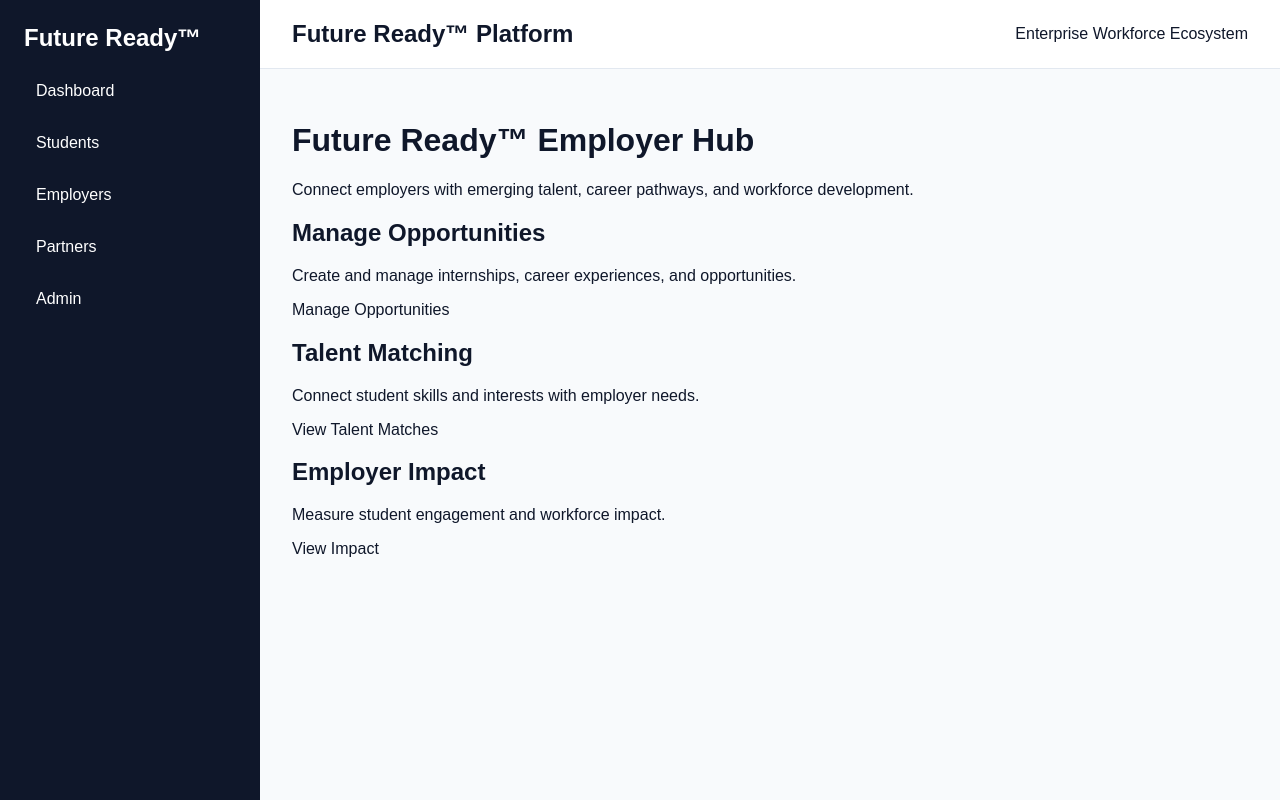
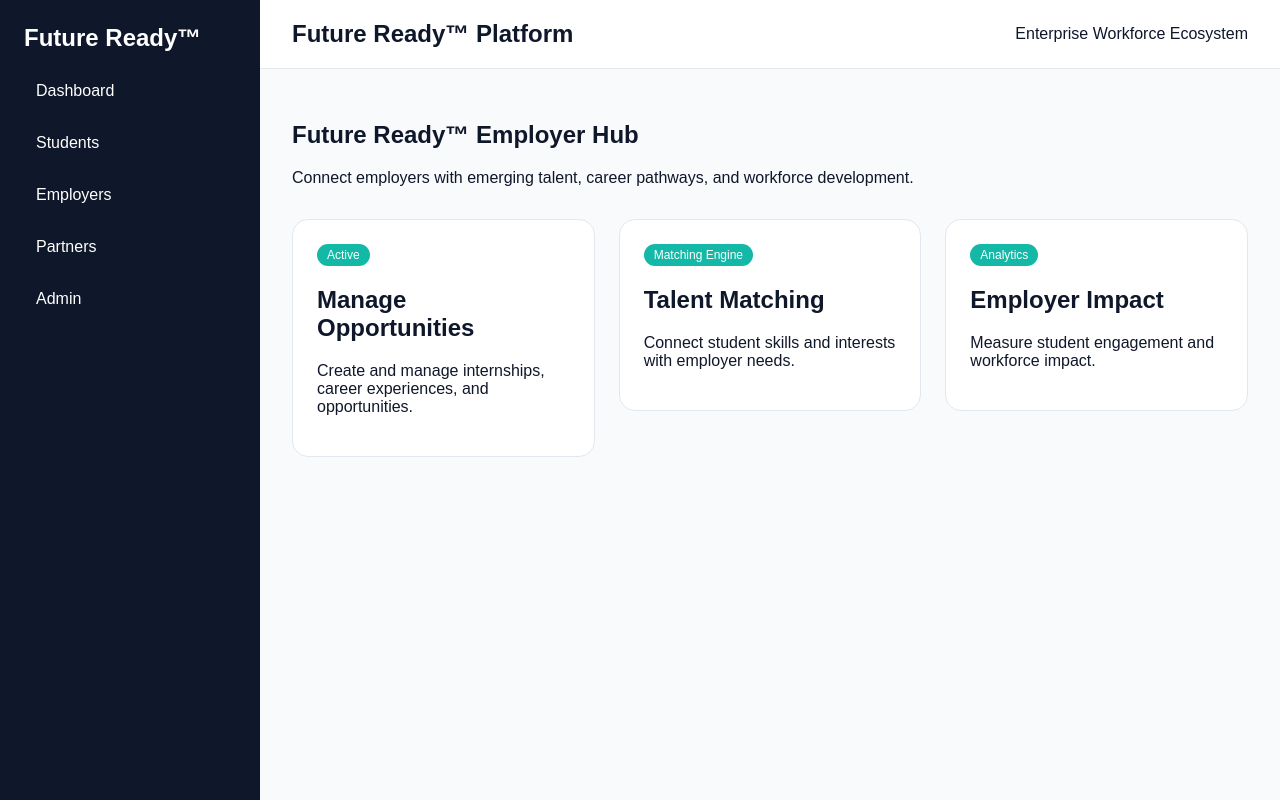
Before and after one commit to Link-Lake-Norman/Build6-, a Next.js app: page /employer-hub in a window 1280 px wide. Built offline with nearby package versions, Linux system fonts and the light colour scheme.

Commit message:
Refactor employer hub using Future Ready design system

```diff
--- a/app/employer-hub/page.tsx
+++ b/app/employer-hub/page.tsx
@@ -1,37 +1,59 @@
 import Link from "next/link";
+
+import Card from "@/components/ui/Card";
+import SectionHeader from "@/components/ui/SectionHeader";
+import Badge from "@/components/ui/Badge";
+
 
 export default function EmployerHubPage() {
 
   return (
+
     <main>
 
-      <h1>
-        Future Ready™ Employer Hub
-      </h1>
-
-      <p>
-        Connect employers with emerging talent, career pathways, and workforce development.
-      </p>
+      <SectionHeader
+        title="Future Ready™ Employer Hub"
+        description="Connect employers with emerging talent, career pathways, and workforce development."
+      />
 
 
-      <section>
+      <section
+        style={{
+          display: "grid",
+          gridTemplateColumns: "repeat(auto-fit, minmax(260px, 1fr))",
+          gap: "24px",
+          marginTop: "32px",
+        }}
+      >
 
-        <article>
+
+        <Link href="/employer-hub/manage-opportunities">
+
+          <Card>
+
+            <Badge status="Active" />
+
             <h2>
               Manage Opportunities
             </h2>
 
             <p>
-            Create and manage internships, career experiences, and opportunities.
+              Create and manage internships, career experiences,
+              and opportunities.
             </p>
 
-          <Link href="/employer-hub/manage-opportunities">
-            Manage Opportunities
+          </Card>
+
         </Link>
-        </article>
 
 
-        <article>
+
+        <Link href="/employer-hub/talent-matching">
+
+          <Card>
+
+            <Badge status="Matching Engine" />
+
             <h2>
               Talent Matching
             </h2>
@@ -40,13 +62,18 @@ export default function EmployerHubPage() {
               Connect student skills and interests with employer needs.
             </p>
 
-          <Link href="/employer-hub/talent-matching">
-            View Talent Matches
+          </Card>
+
         </Link>
-        </article>
 
 
-        <article>
+
+        <Link href="/impact-roi">
+
+          <Card>
+
+            <Badge status="Analytics" />
+
             <h2>
               Employer Impact
             </h2>
@@ -55,13 +82,16 @@ export default function EmployerHubPage() {
               Measure student engagement and workforce impact.
             </p>
 
-          <Link href="/impact-roi">
-            View Impact
+          </Card>
+
         </Link>
-        </article>
+
 
       </section>
 
+
     </main>
+
   );
+
 }
```
Lines whose indentation alone changed are shown as unchanged.
